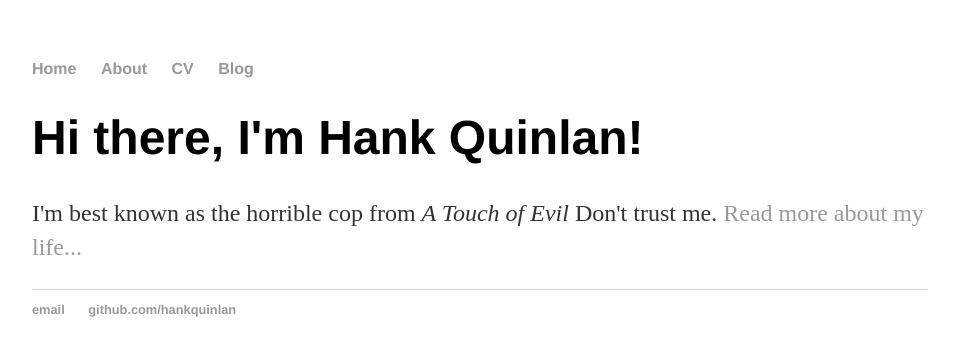
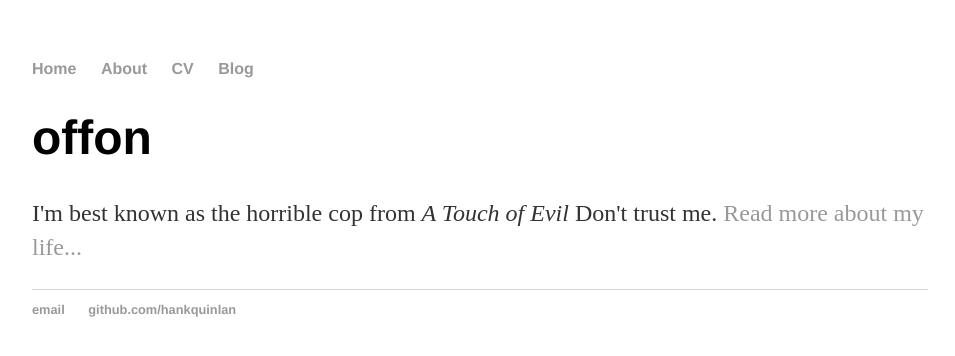
Before and after one commit to vassbu/vassbu.github.io, a Jekyll site: the page built from index.html, in a window 1280 px wide. Shown: the top 356 px of the page, without its empty margins (160-1115 px from the left). Built offline with Jekyll 4.4.1, drawn with Linux system fonts in a browser that asks for light colours.

Commit message:
Update index.html

```diff
--- a/index.html
+++ b/index.html
@@ -3,6 +3,6 @@ layout: default
 title: offon
 ---
 <div class="blurb">
-	<h1>Hi there, I'm Hank Quinlan!</h1>
+	<h1>offon</h1>
 	<p>I'm best known as the horrible cop from <em>A Touch of Evil</em> Don't trust me. <a href="/about">Read more about my life...</a></p>
 </div><!-- /.blurb -->
```
